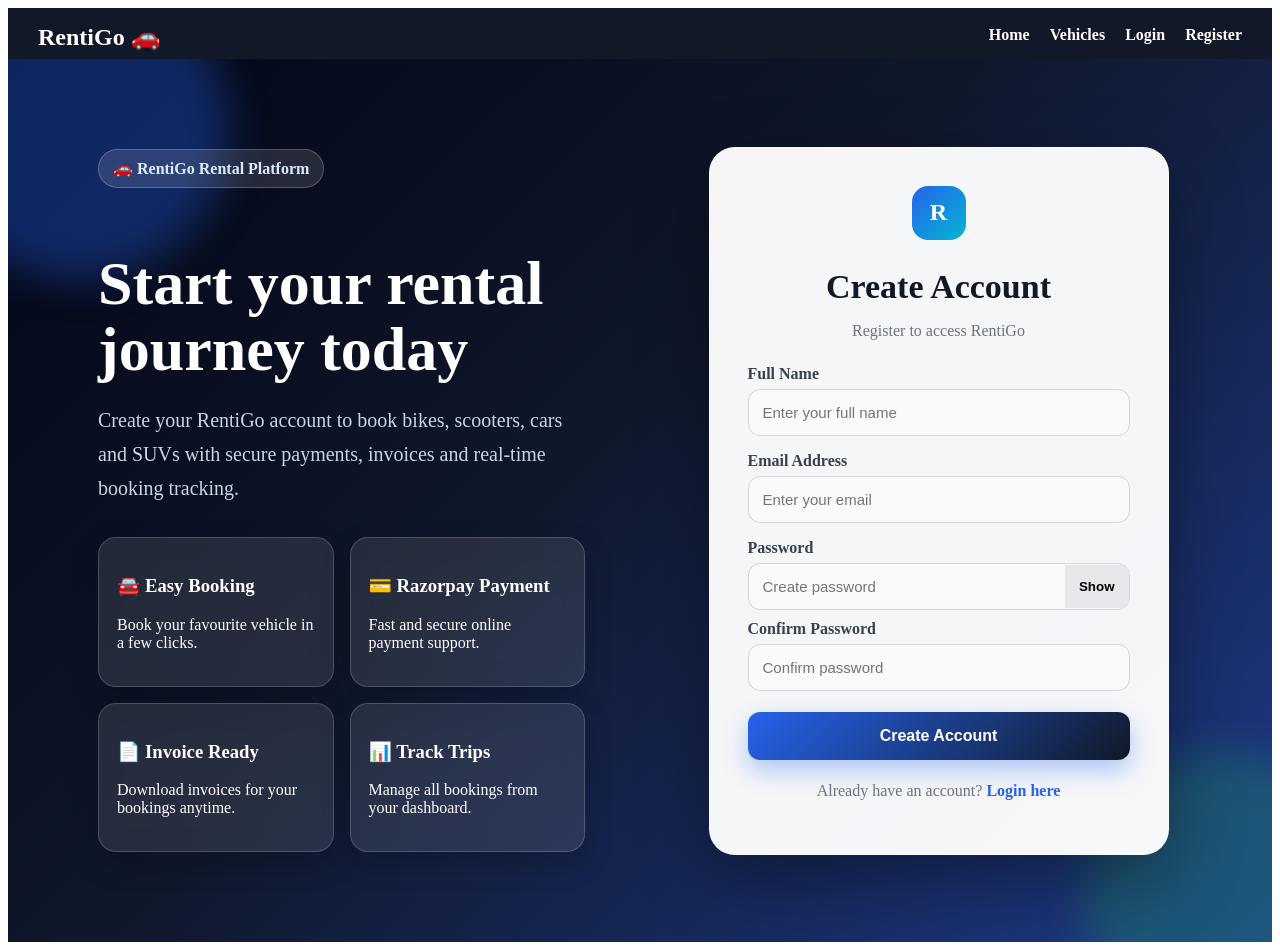
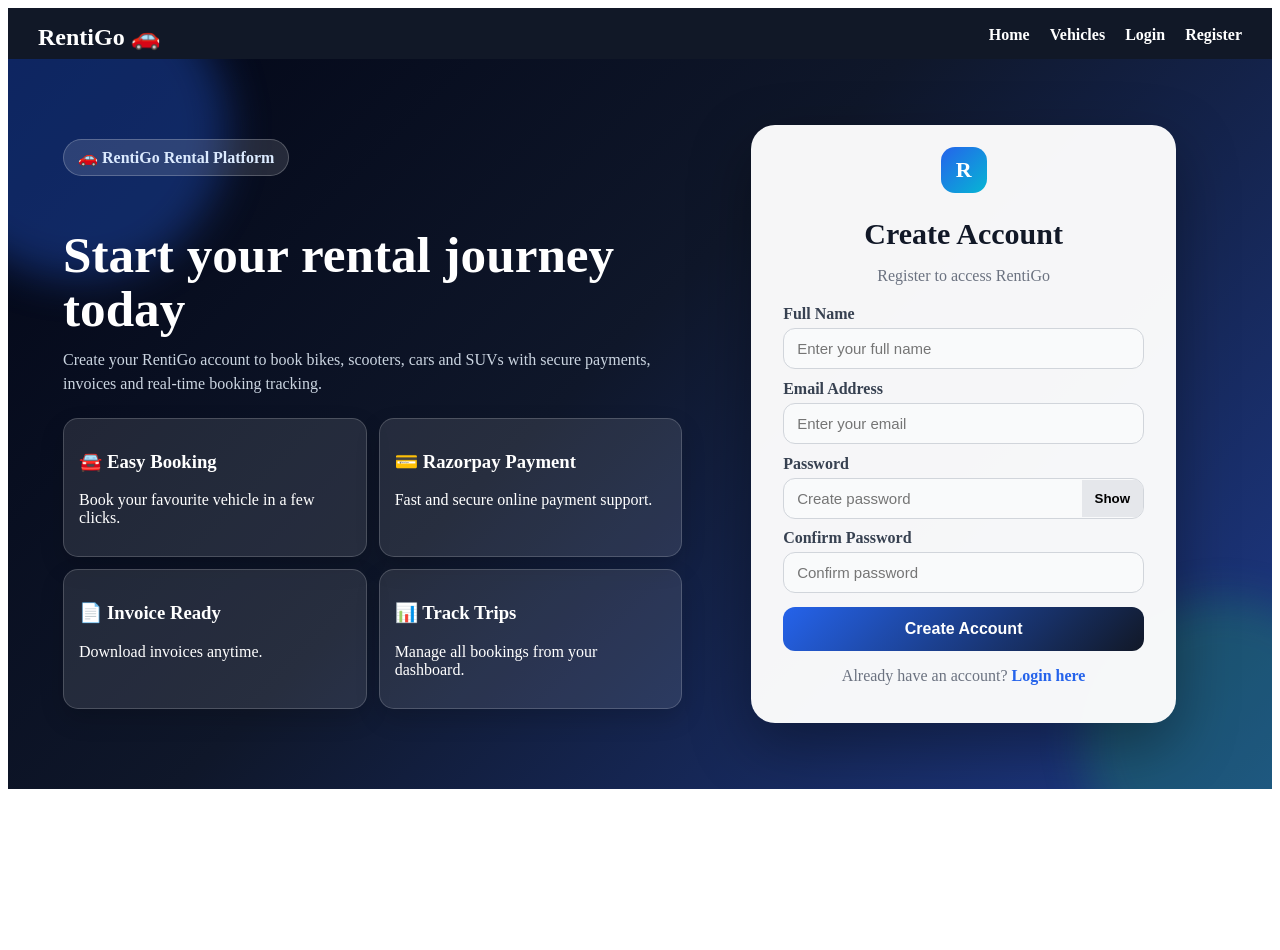
Before and after one commit to saikirangoud964/rentigo-vehicle-rental-system, a React app in the folder frontend/frontend/: page /register in a window 1280 px wide. After the commit the page ends 800 px from the top, so only its background shows below. Built offline with nearby package versions, Linux system fonts and the light colour scheme; the HTML template or start-up script is replaced by a standard one.

Commit message:
Updated home page premium background

```diff
--- a/frontend/frontend/src/pages/Register.jsx
+++ b/frontend/frontend/src/pages/Register.jsx
@@ -6,6 +6,9 @@
 function Register() {
   const navigate = useNavigate();
   const { login } = useContext(AuthContext);
+
+  const isMobile = window.innerWidth <= 768;
+  const isTablet = window.innerWidth > 768 && window.innerWidth <= 1024;
 
   const [formData, setFormData] = useState({
     name: "",
@@ -25,10 +28,7 @@
         : "Weak";
 
   const handleChange = (e) => {
-    setFormData({
-      ...formData,
-      [e.target.name]: e.target.value,
-    });
+    setFormData({ ...formData, [e.target.name]: e.target.value });
   };
 
   const handleSubmit = async (e) => {
@@ -67,14 +67,11 @@
       localStorage.setItem("userInfo", JSON.stringify(userInfo));
       localStorage.setItem("token", data.token);
 
-      if (login) {
-        login(userInfo);
-      }
+      if (login) login(userInfo);
 
       alert("Registration successful 🎉");
       navigate("/");
     } catch (error) {
-      console.log(error);
       alert(error.response?.data?.message || "Registration failed");
     } finally {
       setLoading(false);
@@ -82,21 +79,45 @@
   };
 
   return (
-    <div style={pageStyle}>
+    <div
+      style={{
+        ...pageStyle,
+        gridTemplateColumns: isMobile || isTablet ? "1fr" : "1.1fr 0.9fr",
+        padding: isMobile ? "20px" : isTablet ? "28px" : "24px 55px",
+        overflow: isMobile || isTablet ? "auto" : "hidden",
+      }}
+    >
       <div style={backgroundGlowOne}></div>
       <div style={backgroundGlowTwo}></div>
 
-      <div style={leftBoxStyle}>
+      <div
+        style={{
+          ...leftBoxStyle,
+          textAlign: isMobile ? "center" : "left",
+        }}
+      >
         <span style={badgeStyle}>🚗 RentiGo Rental Platform</span>
 
         <h1 style={heroTitle}>Start your rental journey today</h1>
 
-        <p style={heroText}>
+        <p
+          style={{
+            ...heroText,
+            margin: isMobile ? "0 auto" : "0",
+          }}
+        >
           Create your RentiGo account to book bikes, scooters, cars and SUVs
           with secure payments, invoices and real-time booking tracking.
         </p>
 
-        <div style={featureGrid}>
+        <div
+          style={{
+            ...featureGrid,
+            gridTemplateColumns: isMobile ? "1fr" : "repeat(2, 1fr)",
+            marginLeft: isMobile ? "auto" : "0",
+            marginRight: isMobile ? "auto" : "0",
+          }}
+        >
           <div style={featureCard}>
             <h3>🚘 Easy Booking</h3>
             <p>Book your favourite vehicle in a few clicks.</p>
@@ -109,7 +130,7 @@
 
           <div style={featureCard}>
             <h3>📄 Invoice Ready</h3>
-            <p>Download invoices for your bookings anytime.</p>
+            <p>Download invoices anytime.</p>
           </div>
 
           <div style={featureCard}>
@@ -123,12 +144,10 @@
         <div style={cardTopIcon}>R</div>
 
         <h2 style={titleStyle}>Create Account</h2>
-
         <p style={subtitleStyle}>Register to access RentiGo</p>
 
         <form onSubmit={handleSubmit}>
           <label style={labelStyle}>Full Name</label>
-
           <input
             type="text"
             name="name"
@@ -140,7 +159,6 @@
           />
 
           <label style={labelStyle}>Email Address</label>
-
           <input
             type="email"
             name="email"
@@ -152,7 +170,6 @@
           />
 
           <label style={labelStyle}>Password</label>
-
           <div style={passwordBoxStyle}>
             <input
               type={showPassword ? "text" : "password"}
@@ -192,7 +209,6 @@
           )}
 
           <label style={labelStyle}>Confirm Password</label>
-
           <input
             type={showPassword ? "text" : "password"}
             name="confirmPassword"
@@ -221,13 +237,10 @@
 
 const pageStyle = {
   position: "relative",
-  overflow: "hidden",
-  minHeight: "calc(100vh - 90px)",
+  minHeight: "calc(100vh - 70px)",
   display: "grid",
-  gridTemplateColumns: "repeat(auto-fit, minmax(320px, 1fr))",
-  gap: "clamp(25px, 5vw, 50px)",
+  gap: "28px",
   alignItems: "center",
-  padding: "clamp(20px, 5vw, 60px)",
   background: "linear-gradient(135deg, #020617, #0f172a 45%, #1e3a8a)",
   boxSizing: "border-box",
 };
@@ -257,7 +270,6 @@
 const leftBoxStyle = {
   position: "relative",
   zIndex: 1,
-  padding: "clamp(10px, 3vw, 30px)",
   color: "#fff",
 };
 
@@ -266,96 +278,93 @@
   background: "rgba(255,255,255,0.12)",
   border: "1px solid rgba(255,255,255,0.22)",
   color: "#dbeafe",
-  padding: "9px 14px",
+  padding: "8px 14px",
   borderRadius: "999px",
   fontWeight: "700",
-  marginBottom: "20px",
+  marginBottom: "18px",
 };
 
 const heroTitle = {
-  fontSize: "clamp(36px, 6vw, 62px)",
+  fontSize: "clamp(34px, 4vw, 52px)",
   color: "#fff",
-  marginBottom: "18px",
-  lineHeight: "1.08",
-  maxWidth: "680px",
+  marginBottom: "12px",
+  lineHeight: "1.05",
+  maxWidth: "620px",
 };
 
 const heroText = {
-  fontSize: "clamp(16px, 2vw, 20px)",
+  fontSize: "16px",
   color: "#cbd5e1",
-  lineHeight: "1.7",
-  maxWidth: "620px",
+  lineHeight: "1.5",
+  maxWidth: "600px",
 };
 
 const featureGrid = {
   display: "grid",
-  gridTemplateColumns: "repeat(auto-fit, minmax(210px, 1fr))",
-  gap: "16px",
-  marginTop: "32px",
-  maxWidth: "650px",
+  gap: "12px",
+  marginTop: "22px",
+  maxWidth: "620px",
 };
 
 const featureCard = {
   background: "rgba(255,255,255,0.1)",
   border: "1px solid rgba(255,255,255,0.18)",
-  backdropFilter: "blur(12px)",
-  padding: "18px",
-  borderRadius: "18px",
-  boxShadow: "0 12px 30px rgba(0,0,0,0.18)",
+  padding: "13px 15px",
+  borderRadius: "15px",
+  boxShadow: "0 10px 25px rgba(0,0,0,0.16)",
 };
 
 const cardStyle = {
   position: "relative",
   zIndex: 1,
   width: "100%",
-  maxWidth: "460px",
+  maxWidth: "425px",
   background: "rgba(255,255,255,0.96)",
-  padding: "clamp(24px, 4vw, 38px)",
-  borderRadius: "26px",
-  boxShadow: "0 25px 70px rgba(0,0,0,0.35)",
+  padding: "22px 32px",
+  borderRadius: "24px",
+  boxShadow: "0 22px 60px rgba(0,0,0,0.35)",
   justifySelf: "center",
   boxSizing: "border-box",
-  border: "1px solid rgba(255,255,255,0.65)",
 };
 
 const cardTopIcon = {
-  width: "54px",
-  height: "54px",
-  borderRadius: "16px",
+  width: "46px",
+  height: "46px",
+  borderRadius: "14px",
   background: "linear-gradient(135deg, #2563eb, #06b6d4)",
   color: "#fff",
   display: "flex",
   alignItems: "center",
   justifyContent: "center",
   fontWeight: "900",
-  fontSize: "24px",
-  margin: "0 auto 16px",
+  fontSize: "22px",
+  margin: "0 auto 12px",
 };
 
 const titleStyle = {
   textAlign: "center",
-  fontSize: "clamp(27px, 4vw, 34px)",
-  marginBottom: "8px",
+  fontSize: "30px",
+  marginBottom: "6px",
   color: "#111827",
 };
 
 const subtitleStyle = {
   textAlign: "center",
   color: "#6b7280",
-  marginBottom: "25px",
+  marginBottom: "20px",
 };
 
 const labelStyle = {
   display: "block",
-  marginBottom: "6px",
+  marginBottom: "5px",
   fontWeight: "700",
   color: "#374151",
 };
 
 const inputStyle = {
   width: "100%",
-  padding: "14px",
-  marginBottom: "16px",
+  padding: "11px 13px",
+  marginBottom: "11px",
   border: "1px solid #d1d5db",
   borderRadius: "12px",
   fontSize: "15px",
@@ -376,7 +385,7 @@
 
 const passwordInputStyle = {
   flex: 1,
-  padding: "14px",
+  padding: "11px 13px",
   border: "none",
   outline: "none",
   fontSize: "15px",
@@ -385,7 +394,7 @@
 };
 
 const showBtnStyle = {
-  padding: "14px",
+  padding: "11px 13px",
   border: "none",
   background: "#e5e7eb",
   cursor: "pointer",
@@ -396,14 +405,14 @@
 const strengthBox = {
   display: "flex",
   justifyContent: "space-between",
-  marginBottom: "16px",
+  marginBottom: "12px",
   fontSize: "14px",
   color: "#6b7280",
 };
 
 const buttonStyle = {
   width: "100%",
-  padding: "15px",
+  padding: "13px",
   background: "linear-gradient(135deg, #2563eb, #111827)",
   color: "white",
   border: "none",
@@ -411,13 +420,12 @@
   cursor: "pointer",
   fontSize: "16px",
   fontWeight: "bold",
-  marginTop: "5px",
-  boxShadow: "0 10px 24px rgba(37,99,235,0.35)",
+  marginTop: "3px",
 };
 
 const loginTextStyle = {
   textAlign: "center",
-  marginTop: "22px",
+  marginTop: "16px",
   color: "#6b7280",
 };
 
```
